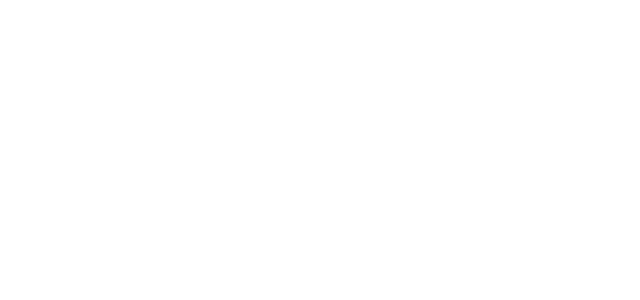
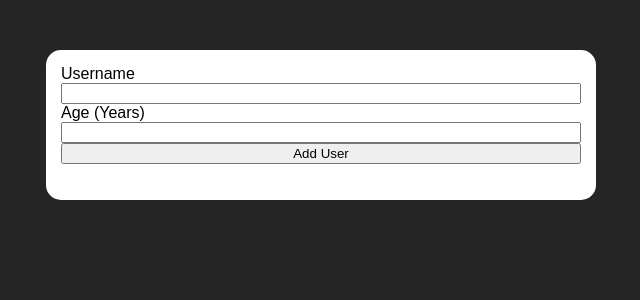
Before and after one commit to AleksandraCislowski/username-app, a React (Create React App) app: page / in a window 1280 px wide. Shown: the top 300 px of the page, without its empty margins (319-959 px from the left). Built offline with nearby package versions, Linux system fonts and the light colour scheme.

Commit message:
fomr and styling

```diff
--- a/src/App.js
+++ b/src/App.js
@@ -1,10 +1,10 @@
-import React from 'react';
-
+import React from "react";
+import Form from "./components/Form";
 
 function App() {
   return (
     <div>
-
+      <Form />
     </div>
   );
 }
--- /dev/null
+++ b/src/components/Form.css
@@ -0,0 +1,16 @@
+body {
+  background: rgb(37, 37, 37);
+  display: flex;
+  justify-content: center;
+}
+
+.form {
+  display: flex;
+  flex-direction: column;
+  height: 150px;
+  width: 550px;
+  background: white;
+  padding: 15px;
+  margin: 50px;
+  border-radius: 15px;
+}
--- /dev/null
+++ b/src/components/Form.js
@@ -0,0 +1,14 @@
+import "./Form.css";
+
+const Form = () => {
+  return (
+    <div className='form'>
+      <label>Username</label>
+      <input type='text'></input>
+      <label>Age (Years)</label>
+      <input type='number'></input>
+      <button>Add User</button>
+    </div>
+  );
+};
+export default Form;
```
